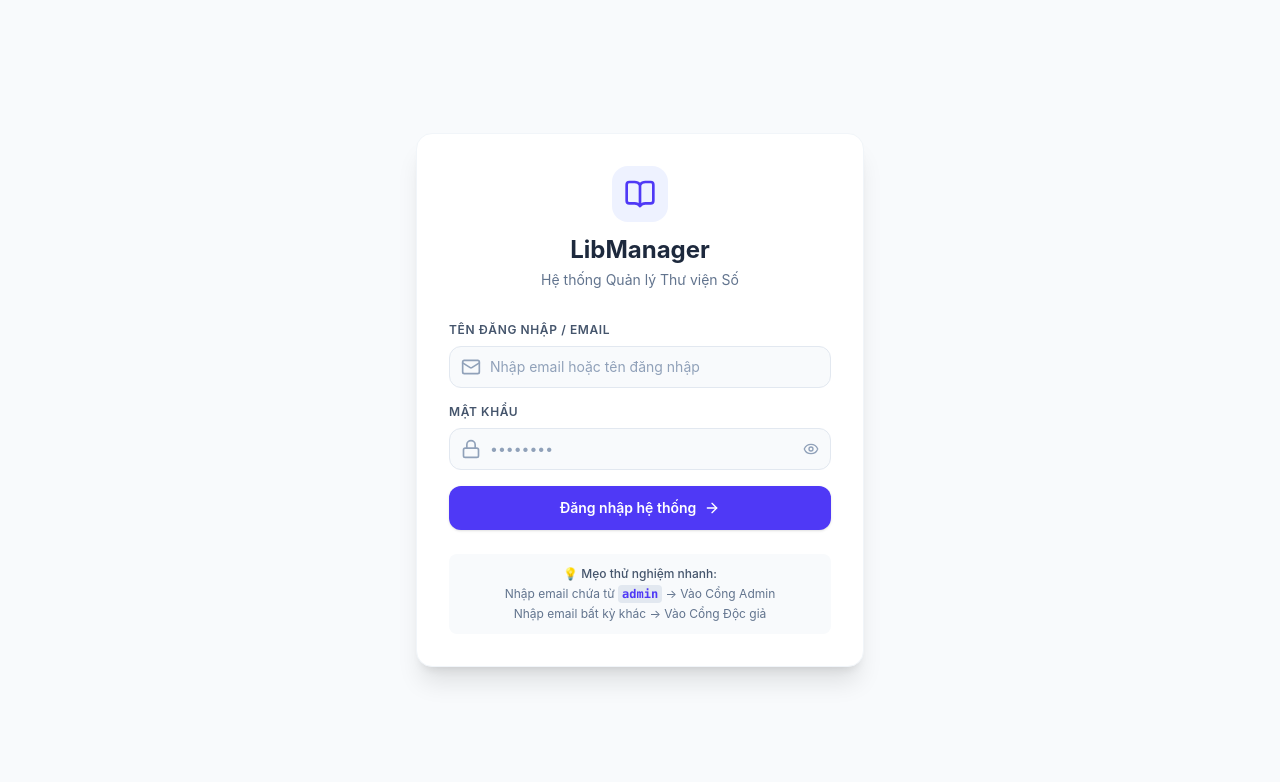
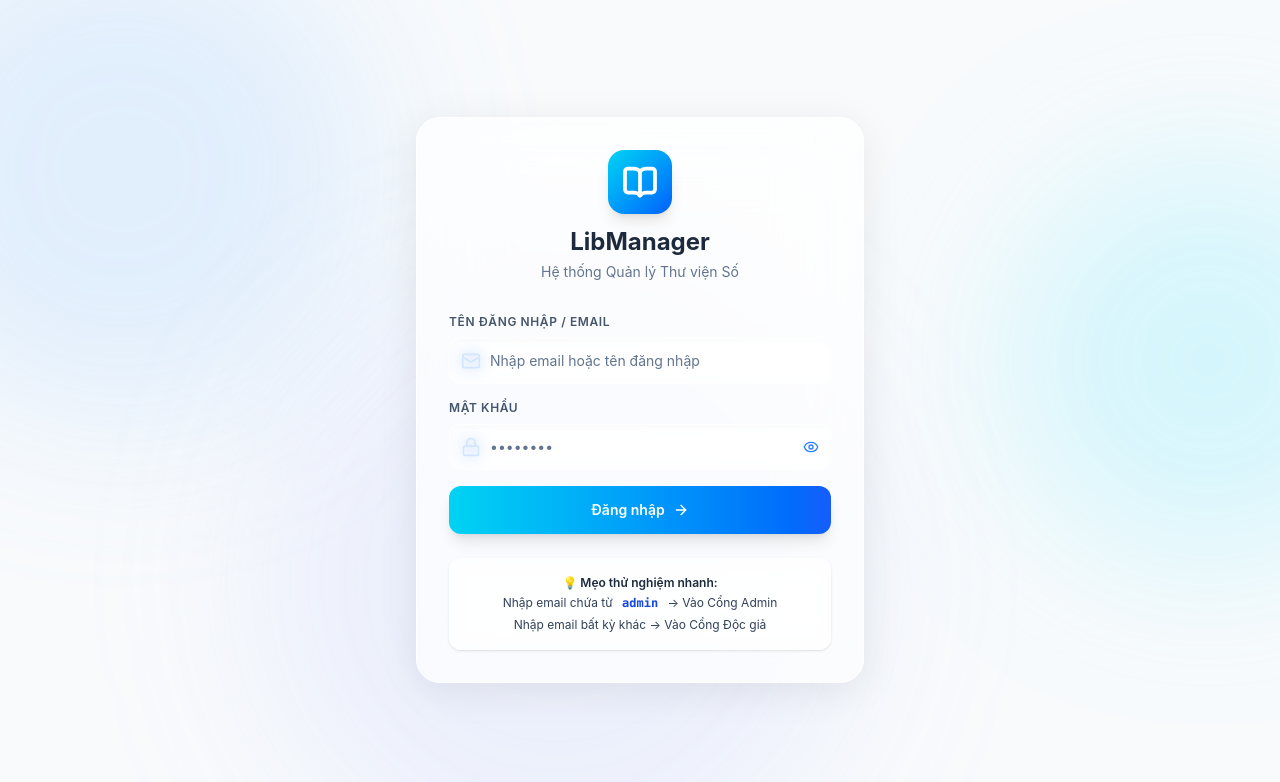
Before and after one commit to pandora06-bf/University-Digital-Library, a React (Vite) app in the folder libmanager-frontend/: page / in a window 1280 px wide. Shown: the top 782 px of the page. Built offline with nearby package versions, Linux system fonts and the light colour scheme.

Commit message:
feat(auth): update màu login

```diff
--- a/libmanager-frontend/src/pages/auth/Login.jsx
+++ b/libmanager-frontend/src/pages/auth/Login.jsx
@@ -21,13 +21,19 @@ export default function Login({ onLogin }) {
     };
 
     return (
-        <div className="min-h-screen bg-slate-50 flex items-center justify-center p-4">
-            <div className="max-w-md w-full bg-white rounded-2xl shadow-xl border border-slate-100 p-8">
+        <div className="min-h-screen flex items-center justify-center p-4 bg-slate-50 relative overflow-hidden">
+            {/* Lớp màu trang trí nền (Mesh Gradient) */}
+            <div className="absolute top-[-10%] left-[-10%] w-[500px] h-[500px] bg-blue-300/30 rounded-full mix-blend-multiply filter blur-[80px] opacity-70"></div>
+            <div className="absolute top-[20%] right-[-10%] w-[400px] h-[400px] bg-cyan-300/30 rounded-full mix-blend-multiply filter blur-[80px] opacity-70"></div>
+            <div className="absolute bottom-[-10%] left-[20%] w-[600px] h-[600px] bg-indigo-300/20 rounded-full mix-blend-multiply filter blur-[80px] opacity-70"></div>
+
+            {/* Khung Đăng nhập */}
+            <div className="max-w-md w-full bg-white/70 backdrop-blur-2xl rounded-[24px] shadow-[0_8px_40px_rgb(0,0,0,0.08)] border border-white p-8 relative z-10">
 
                 {/* Logo & Header */}
                 <div className="text-center mb-8">
-                    <div className="inline-flex items-center justify-center w-14 h-14 bg-indigo-50 rounded-2xl text-indigo-600 mb-3">
-                        <BookOpen className="w-8 h-8" />
+                    <div className="inline-flex items-center justify-center w-16 h-16 bg-gradient-to-br from-cyan-400 to-blue-600 rounded-2xl text-white shadow-lg mb-3">
+                        <BookOpen className="w-9 h-9" strokeWidth={2.5} />
                     </div>
                     <h1 className="text-2xl font-bold text-slate-800">LibManager</h1>
                     <p className="text-slate-500 text-sm mt-1">Hệ thống Quản lý Thư viện Số</p>
@@ -41,14 +47,14 @@ export default function Login({ onLogin }) {
                             Tên đăng nhập / Email
                         </label>
                         <div className="relative">
-                            <Mail className="w-5 h-5 absolute left-3 top-1/2 -translate-y-1/2 text-slate-400" />
+                            <Mail className="w-5 h-5 absolute left-3 top-1/2 -translate-y-1/2 text-blue-500" />
                             <input
                                 type="text"
                                 required
                                 value={email}
                                 onChange={(e) => setEmail(e.target.value)}
                                 placeholder="Nhập email hoặc tên đăng nhập"
-                                className="w-full pl-10 pr-4 py-2.5 bg-slate-50 border border-slate-200 rounded-xl text-sm text-slate-900 placeholder:text-slate-400 focus:outline-none focus:ring-2 focus:ring-indigo-500/20 focus:border-indigo-600 focus:bg-white transition-all"
+                                className="w-full pl-10 pr-4 py-3 bg-white/50 backdrop-blur-sm border border-white/80 rounded-xl text-sm text-slate-900 placeholder:text-slate-500 focus:outline-none focus:ring-2 focus:ring-blue-500/30 focus:border-blue-500/50 focus:bg-white/80 transition-all shadow-[inset_0_2px_4px_rgba(0,0,0,0.02)]"
                             />
                         </div>
                     </div>
@@ -59,20 +65,20 @@ export default function Login({ onLogin }) {
                             Mật khẩu
                         </label>
                         <div className="relative">
-                            <Lock className="w-5 h-5 absolute left-3 top-1/2 -translate-y-1/2 text-slate-400" />
+                            <Lock className="w-5 h-5 absolute left-3 top-1/2 -translate-y-1/2 text-blue-500" />
                             <input
                                 type={showPassword ? 'text' : 'password'}
                                 required
                                 value={password}
                                 onChange={(e) => setPassword(e.target.value)}
                                 placeholder="••••••••"
-                                className="w-full pl-10 pr-10 py-2.5 bg-slate-50 border border-slate-200 rounded-xl text-sm text-slate-900 placeholder:text-slate-400 focus:outline-none focus:ring-2 focus:ring-indigo-500/20 focus:border-indigo-600 focus:bg-white transition-all"
+                                className="w-full pl-10 pr-10 py-3 bg-white/50 backdrop-blur-sm border border-white/80 rounded-xl text-sm text-slate-900 placeholder:text-slate-500 focus:outline-none focus:ring-2 focus:ring-blue-500/30 focus:border-blue-500/50 focus:bg-white/80 transition-all shadow-[inset_0_2px_4px_rgba(0,0,0,0.02)]"
                             />
                             {/* Nút Bật/Tắt xem mật khẩu */}
                             <button
                                 type="button"
                                 onClick={() => setShowPassword(!showPassword)}
-                                className="absolute right-3 top-1/2 -translate-y-1/2 text-slate-400 hover:text-slate-600 transition-colors"
+                                className="absolute right-3 top-1/2 -translate-y-1/2 text-blue-500 hover:text-blue-600 transition-colors"
                             >
                                 {showPassword ? <EyeOff className="w-4 h-4" /> : <Eye className="w-4 h-4" />}
                             </button>
@@ -81,17 +87,17 @@ export default function Login({ onLogin }) {
 
                     <button
                         type="submit"
-                        className="w-full py-3 bg-indigo-600 hover:bg-indigo-700 text-white font-semibold rounded-xl text-sm transition-colors shadow-sm flex items-center justify-center gap-2 mt-2 cursor-pointer"
+                        className="w-full py-3.5 bg-gradient-to-r from-cyan-400 to-blue-600 hover:from-cyan-300 hover:to-blue-500 text-white font-semibold rounded-xl text-sm transition-all shadow-lg hover:shadow-cyan-500/30 flex items-center justify-center gap-2 mt-4 cursor-pointer"
                     >
-                        <span>Đăng nhập hệ thống</span>
+                        <span>Đăng nhập</span>
                         <ArrowRight className="w-4 h-4" />
                     </button>
                 </form>
 
                 {/* Chú thích gợi ý test */}
-                <div className="mt-6 p-3 bg-slate-50 rounded-lg text-xs text-slate-500 text-center space-y-1">
-                    <p className="font-medium text-slate-600 mb-1">💡 Mẹo thử nghiệm nhanh:</p>
-                    <p>Nhập email chứa từ <code className="bg-slate-200 px-1 py-0.5 rounded text-indigo-600 font-semibold">admin</code> → Vào Cổng Admin</p>
+                <div className="mt-6 p-4 bg-white/40 backdrop-blur-md rounded-xl border border-white/60 text-xs text-slate-700 text-center space-y-1.5 shadow-sm">
+                    <p className="font-semibold text-slate-800 mb-1">💡 Mẹo thử nghiệm nhanh:</p>
+                    <p>Nhập email chứa từ <code className="bg-white/60 px-1.5 py-0.5 rounded text-blue-700 font-bold">admin</code> → Vào Cổng Admin</p>
                     <p>Nhập email bất kỳ khác → Vào Cổng Độc giả</p>
                 </div>
 
```
